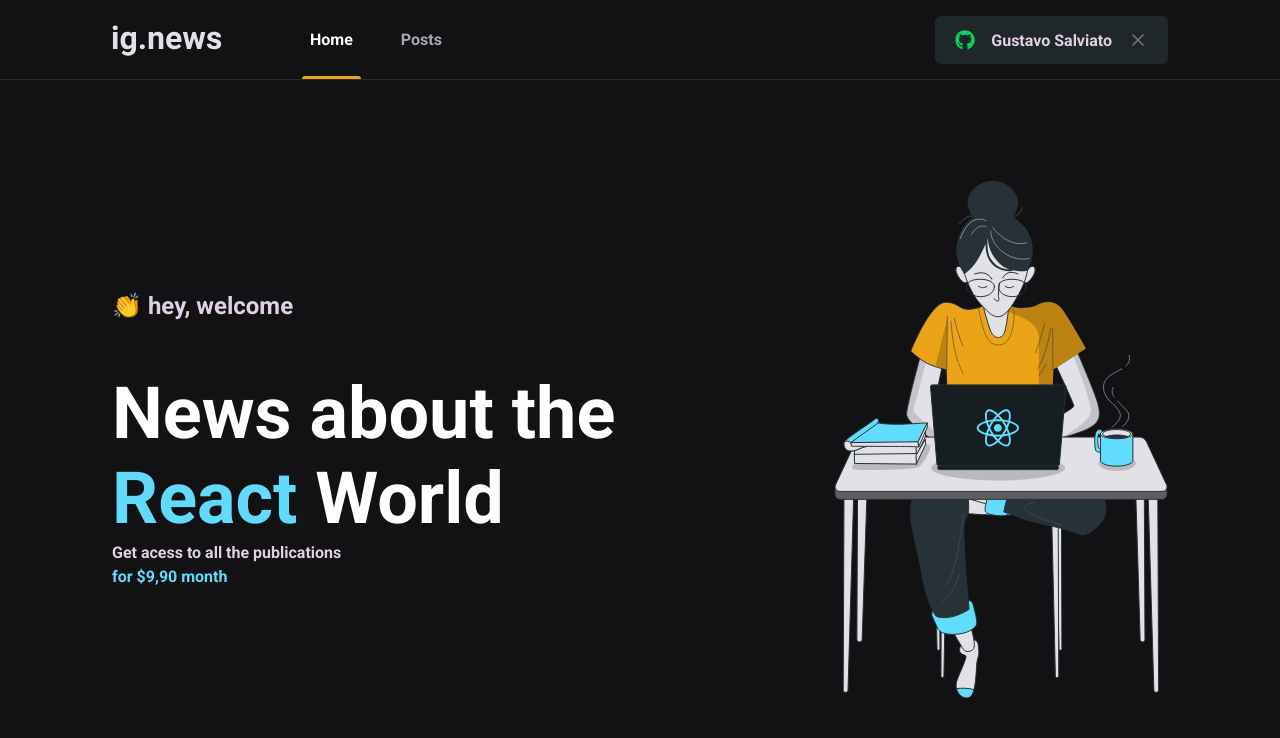
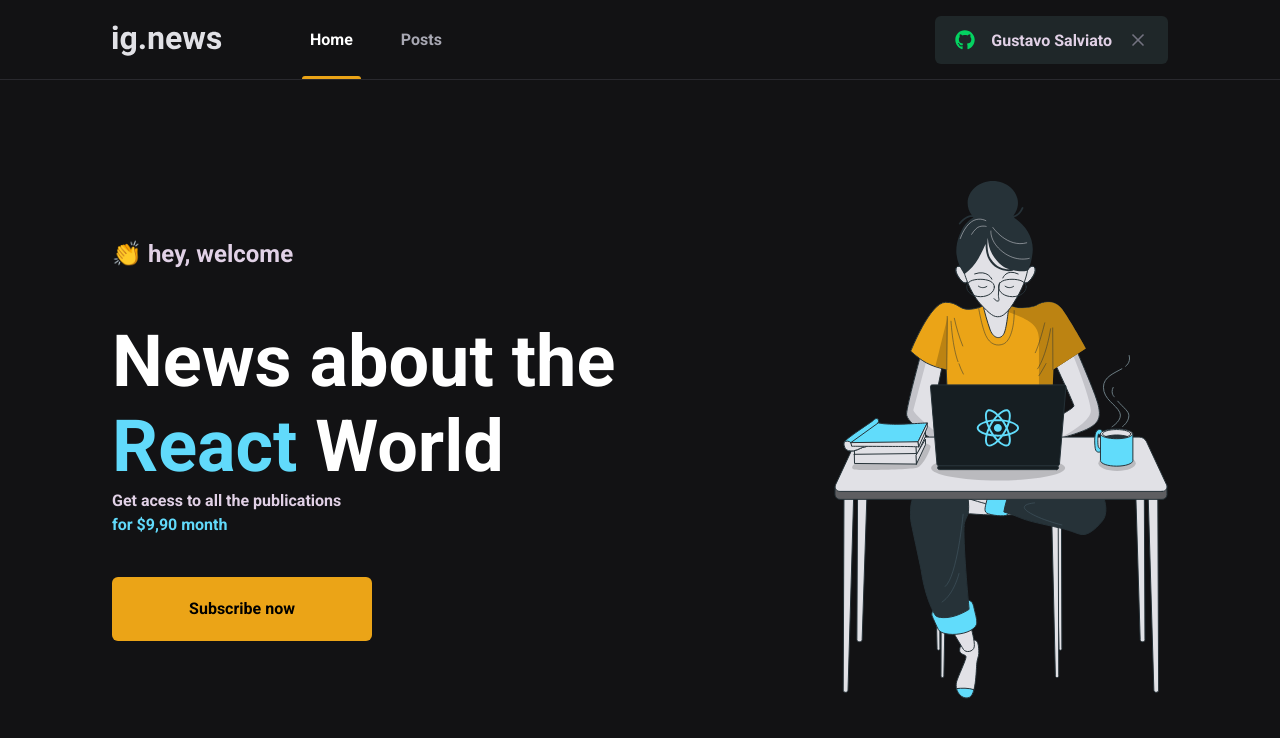
Before and after one commit to gustavosalviato/ignews, a Next.js app: page / in a window 1280 px wide. Shown: the top 738 px of the page. Built offline with nearby package versions, Linux system fonts and the light colour scheme.

Commit message:
SubscribeButton

```diff
--- /dev/null
+++ b/src/components/SubscribeButton/index.tsx
@@ -0,0 +1,9 @@
+import styles from './styles.module.scss'
+
+export function SubscribeButton() {
+  return (
+    <button className={styles.subscribeButton}>
+      Subscribe now
+    </button>
+  )
+}
--- /dev/null
+++ b/src/components/SubscribeButton/styles.module.scss
@@ -0,0 +1,19 @@
+.subscribeButton {
+  all: unset;
+  border-radius: 6px;
+  background-color: var(--yellow500);
+  color: #000;
+  width: 26rem;
+  height: 6.4rem;
+  display: flex;
+  align-items: center;
+  justify-content: center;
+  transition: filter 0.2s;
+
+
+  cursor: pointer;
+
+  &:hover {
+    filter: brightness(0.8);
+  }
+}
--- a/src/pages/home.module.scss
+++ b/src/pages/home.module.scss
@@ -40,4 +40,8 @@
       color: var(--cyan500);
     }
   }
+
+  button{
+    margin-top: 4.0rem;
+  }
 }
--- a/src/pages/index.tsx
+++ b/src/pages/index.tsx
@@ -1,6 +1,7 @@
 import Head from 'next/head'
 import styles from './home.module.scss'
 import Image from 'next/image'
+import { SubscribeButton } from '@/components/SubscribeButton'
 export default function Home() {
   return (
     <>
@@ -18,6 +19,8 @@
           <p>Get acess to all the publications <br />
             <span>for $9,90 month</span>
           </p>
+
+          <SubscribeButton/>
         </section>
 
         <Image src="/images/avatar.svg" alt="Girl Coding" width={334} height={520} />
```
